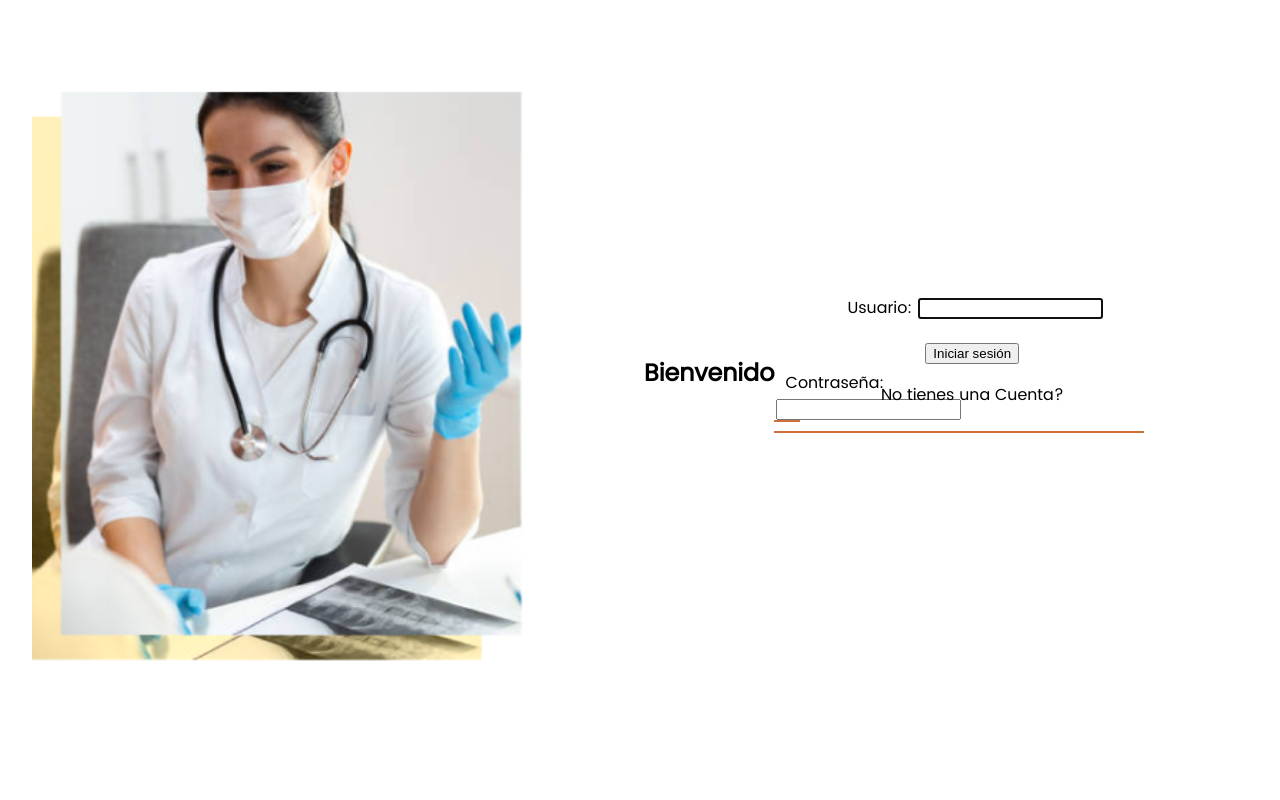
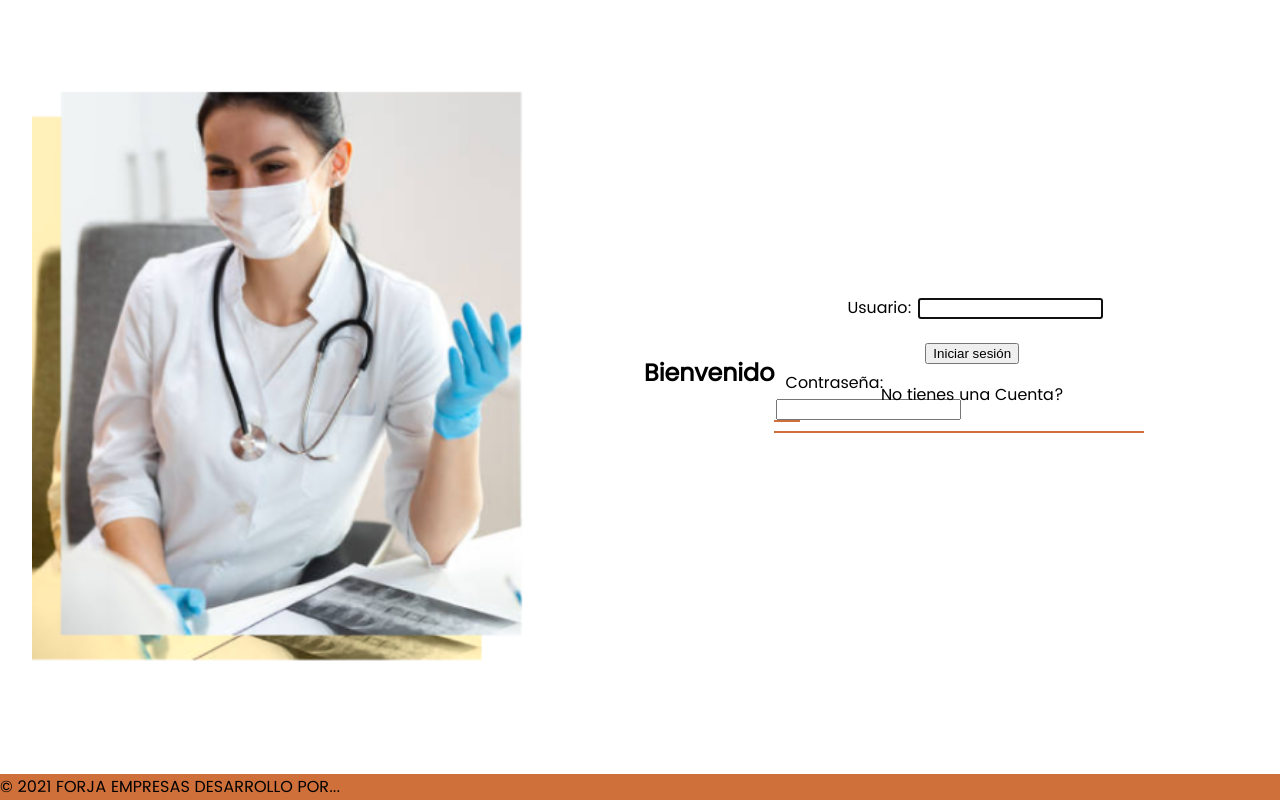
Before and after one commit to VeronikaEspa/Proyecto_Vacunacion, a React (Create React App) app: page /Login in a window 1280 px wide. Shown: the part 166-966 px from the top of the page. Before the commit the page ends 940 px from the top, so only its background shows below. Built offline with nearby package versions, Linux system fonts and the light colour scheme; no server answers.

Commit message:
agregué el footer al login

```diff
--- a/package.json
+++ b/package.json
@@ -15,6 +15,7 @@
     "react-scripts": "4.0.3",
     "react-toastify": "^7.0.4",
     "styled-components": "^5.3.0",
+    "supports-color": "^5.5.0",
     "web-vitals": "^1.1.2"
   },
   "scripts": {
--- a/src/pages/Login/Login.jsx
+++ b/src/pages/Login/Login.jsx
@@ -1,11 +1,12 @@
 import React from 'react';
-import {ConfigLogin, Menu} from '../../component';
+import {ConfigLogin, Menu, Footer } from '../../component';
 function Login() {
     return (
       <div className="Login">
         <>
         <Menu/>
         <ConfigLogin/>
+        <Footer/>
         </>
      </div>
     );
```
Also changed, not shown: 1 other file (tests, documents, lock files or other folders).
